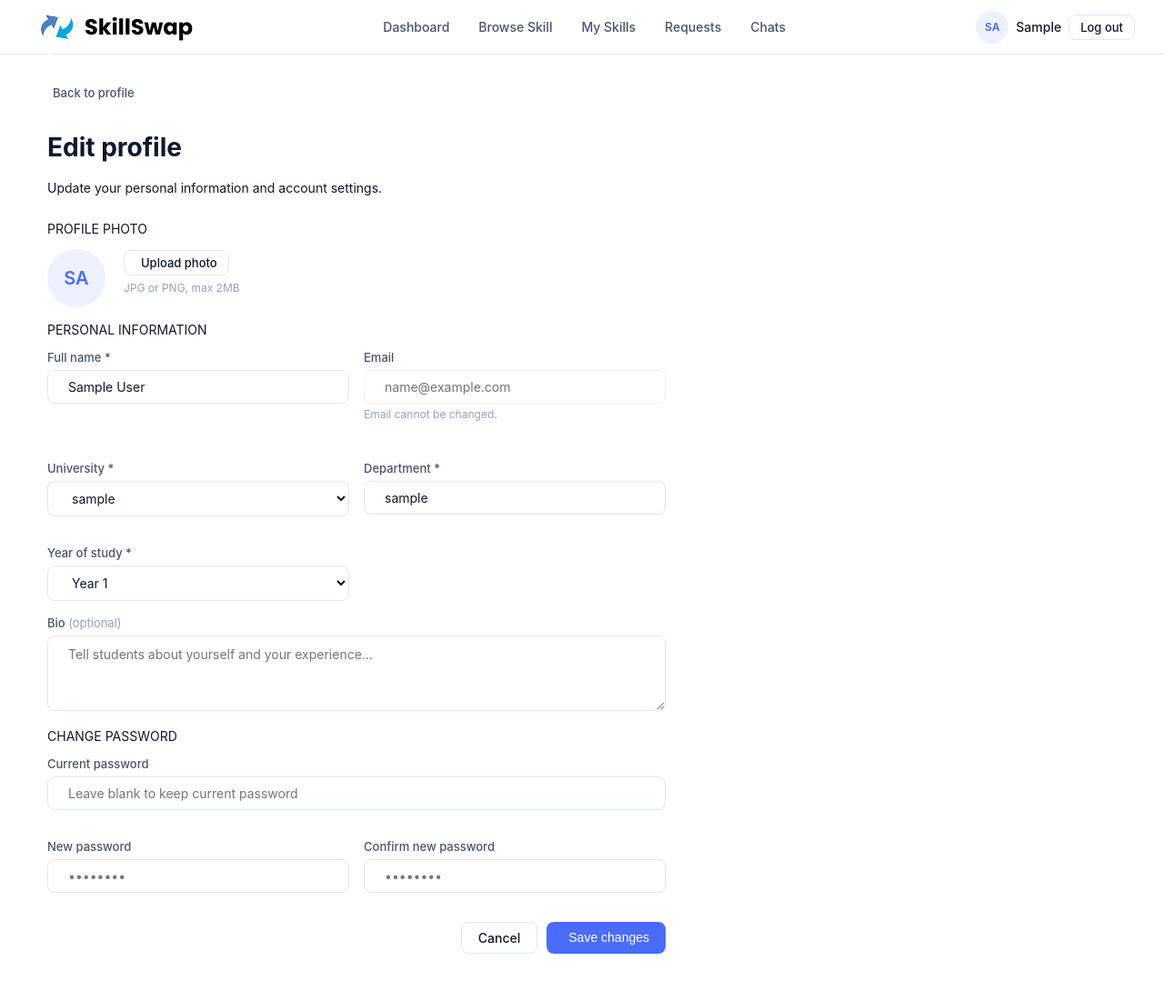
After one commit to ByteMe-404/SkillSwap, a Flask app: page /profile/edit in a window 1280 px wide. The commit adds this page. Shown: the whole page at 91% size. Run offline with Flask 3, Linux system fonts and the light colour scheme; the visitor is signed in with stand-in values (Sample User, id 1); some libraries are stand-ins or nearby versions.

Commit message:
edit page , view page

```diff
--- a/app.py
+++ b/app.py
@@ -18,6 +18,7 @@ def create_app():
         from models.user import User
         from routes.auth import auth_bp
         from routes.dashboard import dashboard_bp
+        from routes.profile     import profile_bp
 
 
 
@@ -27,6 +28,7 @@ def create_app():
 
         app.register_blueprint(auth_bp)
         app.register_blueprint(dashboard_bp)
+        app.register_blueprint(profile_bp)
 
     return app
 
--- /dev/null
+++ b/routes/profile.py
@@ -0,0 +1,51 @@
+import os, uuid
+from flask import Blueprint, render_template, redirect, url_for, flash, request, current_app
+from flask_login import login_required, current_user
+from werkzeug.utils import secure_filename
+from extensions import db
+from models.user import User
+
+
+profile_bp = Blueprint('profile', __name__)
+ALLOWED = {'png', 'jpg', 'jpeg'}
+
+
+
+def allowed_file(filename):
+    return '.' in filename and filename.rsplit('.', 1)[1].lower() in ALLOWED
+
+
+@profile_bp.route('/profile')
+@login_required
+def view():
+    return render_template('profile/view.html', user=current_user)
+
+
+
+@profile_bp.route('/profile/edit' , methods=['GET', 'POST'])
+@login_required
+
+def edit():
+    if request.method == 'POST':
+        current_user.full_name     = request.form.get('full_name', '').strip()
+        current_user.university    = request.form.get('university', '').strip()
+        current_user.department    = request.form.get('department', '').strip()
+        current_user.year_of_study = int(request.form.get('year_of_study', 1))
+        current_user.bio           = request.form.get('bio', '').strip()
+        new_pw = request.form.get('new_password', '').strip()
+        if new_pw:
+            if not current_user.check_password(request.form.get('current_password', '')):
+                flash('Current password is incorrect.', 'danger')
+                return render_template('profile/edit.html')
+            current_user.set_password(new_pw)
+        if 'profile_photo' in request.files:
+            file = request.files['profile_photo']
+            if file and file.filename and allowed_file(file.filename):
+                ext = file.filename.rsplit('.', 1)[1].lower()
+                filename = f"{uuid.uuid4().hex}.{ext}"
+                file.save(os.path.join(current_app.config['UPLOAD_FOLDER'], filename))
+                current_user.profile_photo = filename
+        db.session.commit()
+        flash('Profile updated successfully.', 'success')
+        return redirect(url_for('profile.view', user_id=current_user.id))
+    return render_template('profile/edit.html')
--- a/static/css/main.css
+++ b/static/css/main.css
@@ -104,7 +104,7 @@ body {
 }
 .ss-input, .ss-select, .ss-textarea {
   width: 100%;
-  padding: 9px 12px;
+  padding: 9px 22px;
   border: 1.5px solid var(--border);
   border-radius: var(--radius-sm);
   font-size: 14px;
@@ -138,3 +138,63 @@ body {
 
 /* ── FLASH MESSAGES ── */
 .flash-container { margin-bottom: 16px; }
+
+
+/* ── AVATAR  ── */
+
+.ss-avatar {
+  border-radius: 50%;
+  display: inline-flex;
+  align-items: center;
+  justify-content: center;
+  font-weight: 600;
+  flex-shrink: 0;
+  background: var(--primary-light);
+  color: var(--primary);
+  overflow: hidden;
+}
+
+.ss-avatar img { width: 100%; height: 100%; object-fit: cover; }
+.ss-avatar-xs { width: 28px; height: 28px; font-size: 10px; }
+.ss-avatar-sm { width: 36px; height: 36px; font-size: 12px; }
+.ss-avatar-md { width: 44px; height: 44px; font-size: 14px; }
+.ss-avatar-lg { width: 64px; height: 64px; font-size: 20px; }
+.ss-avatar-xl { width: 88px; height: 88px; font-size: 28px; }
+
+
+.ss-page { padding: 28px 52px; max-width: 1280px; margin: 0 auto; }
+
+.profile-sidebar { background: var(--white); border: 1px solid var(--border); border-radius: var(--radius); padding: 24px; text-align: center; }
+
+.ss-back {
+  display: inline-flex;
+  align-items: center;
+  gap: 6px;
+  color: var(--text-mid);
+  text-decoration: none;
+  font-size: 13px;
+  font-weight: 500;
+  margin-bottom: 16px;
+}
+.ss-back:hover { color: var(--primary); }
+
+
+.btn-ss {
+  display: inline-flex;
+  align-items: center;
+  gap: 6px;
+  padding: 8px 18px;
+  border-radius: var(--radius-sm);
+  font-size: 14px;
+  font-weight: 500;
+  cursor: pointer;
+  border: none;
+  transition: all .15s;
+  text-decoration: none;
+}
+
+.btn-ss-primary { background: var(--primary); color: #fff; }
+.btn-ss-primary:hover { background: var(--primary-dark); color: #fff; }
+.btn-ss-outline { background: transparent; color: var(--text-dark); border: 1.5px solid var(--border); }
+.btn-ss-outline:hover { border-color: var(--primary); color: var(--primary); background: var(--primary-light); }
+.btn-ss-sm { padding: 5px 12px; font-size: 13px; }
--- a/templates/base.html
+++ b/templates/base.html
@@ -16,7 +16,7 @@
         <a href="{{url_for('auth.home')}}" class="ss-nav-brand"><img src="/static/images/logo.png" alt="logo"></a>
         <!--nav links-->
         <div class="ss-nav-links">
-            <a href="{{url_for('auth.home')}}">Dashboard</a>
+            <a href="{{url_for('dashboard.index')}}">Dashboard</a>
             <a href="{{url_for('auth.home')}}">Browse Skill</a>
             <a href="{{url_for('auth.home')}}">My Skills</a>
             <a href="{{url_for('auth.home')}}">Requests</a>
@@ -26,7 +26,19 @@
 
         <div class="ss-nav-actions">
             {% if current_user.is_authenticated %}
-            {{ current_user.full_name.split()[0] }}
+            <a href="{{ url_for('profile.view', user_id=current_user.id) }}"
+                style="display:flex;align-items:center;gap:8px;text-decoration:none;color:var(--text-dark);font-weight:500;font-size:14px;">
+                <span class="ss-avatar ss-avatar-sm">
+                    {% if current_user.profile_photo %}
+                    <img
+                        src="{{ url_for('static', filename='uploads/profile_photos/' + current_user.profile_photo) }}" />
+                    {% else %}
+                    {{ current_user.full_name[:2].upper() }}
+                    {% endif %}
+                </span>
+                {{ current_user.full_name.split()[0] }}
+            </a>
+
             <a href="{{ url_for('auth.logout') }}" class="btn-ss btn-ss-outline btn-ss-sm">Log out</a>
             {% else %}
             <a href="{{ url_for('auth.login') }}" class="btn-ss btn-ss-outline">Log In</a>
--- /dev/null
+++ b/templates/profile/edit.html
@@ -0,0 +1,114 @@
+{% extends 'base.html' %}
+{% block title %}Edit Profile — SkillSwap{% endblock %}
+{% block content %}
+<div class="ss-page">
+  <a href="{{ url_for('profile.view', user_id=current_user.id) }}" class="ss-back"><i class="ti ti-arrow-left"></i> Back to profile</a>
+  <h1 class="ss-page-title">Edit profile</h1>
+  <p class="ss-page-sub" style="margin-bottom:28px;">Update your personal information and account settings.</p>
+
+  <div style="max-width:680px;">
+  <form method="POST" enctype="multipart/form-data">
+
+    <!-- Profile photo -->
+    <div class="ss-card" style="margin-bottom:16px;">
+      <p class="ss-section-title">PROFILE PHOTO</p>
+      <div style="display:flex;align-items:center;gap:20px;">
+        <div class="ss-avatar ss-avatar-lg">
+          {% if current_user.profile_photo %}
+            <img src="{{ url_for('static', filename='uploads/profile_photos/'+current_user.profile_photo) }}"/>
+          {% else %}{{ current_user.full_name[:2].upper() }}{% endif %}
+        </div>
+        <div>
+          <label class="btn-ss btn-ss-outline btn-ss-sm" style="cursor:pointer;">
+            <i class="ti ti-upload"></i> Upload photo
+            <input type="file" name="profile_photo" accept=".jpg,.jpeg,.png" style="display:none;" onchange="previewPhoto(this)"/>
+          </label>
+          <p class="ss-form-hint" style="margin-top:6px;">JPG or PNG, max 2MB</p>
+        </div>
+      </div>
+    </div>
+
+    <!-- Personal info -->
+    <div class="ss-card" style="margin-bottom:16px;">
+      <p class="ss-section-title">PERSONAL INFORMATION</p>
+      <div style="display:grid;grid-template-columns:1fr 1fr;gap:16px;">
+        <div class="ss-input-group">
+          <label class="ss-label">Full name *</label>
+          <input type="text" name="full_name" class="ss-input" value="{{ current_user.full_name }}" required/>
+        </div>
+        <div class="ss-input-group">
+          <label class="ss-label">Email</label>
+          <input type="email" class="ss-input" value="{{ current_user.email }}" disabled style="opacity:.6;cursor:not-allowed;"/>
+          <p class="ss-form-hint">Email cannot be changed.</p>
+        </div>
+        <div class="ss-input-group">
+          <label class="ss-label">University *</label>
+          <select name="university" class="ss-select" required>
+            {% for u in ['BRAC University','North South University','BUET','Dhaka University','Shanto-Mariam University of Creative Technology','Independent University Bangladesh','East West University','Other'] %}
+            <option {% if current_user.university == u %}selected{% endif %}>{{ u }}</option>
+            {% endfor %}
+            <option {% if current_user.university not in ['BRAC University','North South University','BUET','Dhaka University','Independent University Bangladesh','East West University','Other'] %}selected{% endif %} value="{{ current_user.university }}">{{ current_user.university }}</option>
+          </select>
+        </div>
+        <div class="ss-input-group">
+          <label class="ss-label">Department *</label>
+          <input type="text" name="department" class="ss-input" value="{{ current_user.department }}" required/>
+        </div>
+        <div class="ss-input-group" style="margin-bottom:0;">
+          <label class="ss-label">Year of study *</label>
+          <select name="year_of_study" class="ss-select" required>
+            {% for y in range(1,7) %}
+            <option value="{{ y }}" {% if current_user.year_of_study == y %}selected{% endif %}>Year {{ y }}</option>
+            {% endfor %}
+          </select>
+        </div>
+      </div>
+      <div class="ss-input-group" style="margin-top:16px;margin-bottom:0;">
+        <label class="ss-label">Bio <span style="color:var(--text-light);font-weight:400;">(optional)</span></label>
+        <textarea name="bio" class="ss-textarea" rows="3" placeholder="Tell students about yourself and your experience...">{{ current_user.bio or '' }}</textarea>
+      </div>
+    </div>
+
+    <!-- Change password -->
+    <div class="ss-card" style="margin-bottom:16px;">
+      <p class="ss-section-title">CHANGE PASSWORD</p>
+      <div style="display:grid;grid-template-columns:1fr 1fr;gap:16px;">
+        <div class="ss-input-group" style="grid-column:1/-1;">
+          <label class="ss-label">Current password</label>
+          <input type="password" name="current_password" class="ss-input" placeholder="Leave blank to keep current password"/>
+        </div>
+        <div class="ss-input-group">
+          <label class="ss-label">New password</label>
+          <input type="password" name="new_password" class="ss-input" placeholder="••••••••"/>
+        </div>
+        <div class="ss-input-group">
+          <label class="ss-label">Confirm new password</label>
+          <input type="password" name="confirm_new_password" class="ss-input" placeholder="••••••••"/>
+        </div>
+      </div>
+    </div>
+
+    <!-- Actions -->
+    <div style="display:flex;gap:10px;justify-content:flex-end;margin-bottom:24px;">
+      <a href="{{ url_for('profile.view', user_id=current_user.id) }}" class="btn-ss btn-ss-outline">Cancel</a>
+      <button type="submit" class="btn-ss btn-ss-primary"><i class="ti ti-check"></i> Save changes</button>
+    </div>
+  </form>
+
+  </div>
+</div>
+{% endblock %}
+{% block scripts %}
+<script>
+function previewPhoto(input){
+  if(input.files && input.files[0]){
+    const reader=new FileReader();
+    reader.onload=function(e){
+      const av=document.querySelector('.ss-avatar.ss-avatar-lg');
+      av.innerHTML=`<img src="${e.target.result}" style="width:100%;height:100%;object-fit:cover;border-radius:50%;"/>`;
+    };
+    reader.readAsDataURL(input.files[0]);
+  }
+}
+</script>
+{% endblock %}
```
Also changed, not shown: templates/profile/view.html (added, +34 -0 lines), static/uploads/profile_photos/48bae1b68e7245d9ad848b6f6750c9b5.png (added), static/uploads/profile_photos/c9a704521ce14929b0e4694c40b439bd.png (added).
